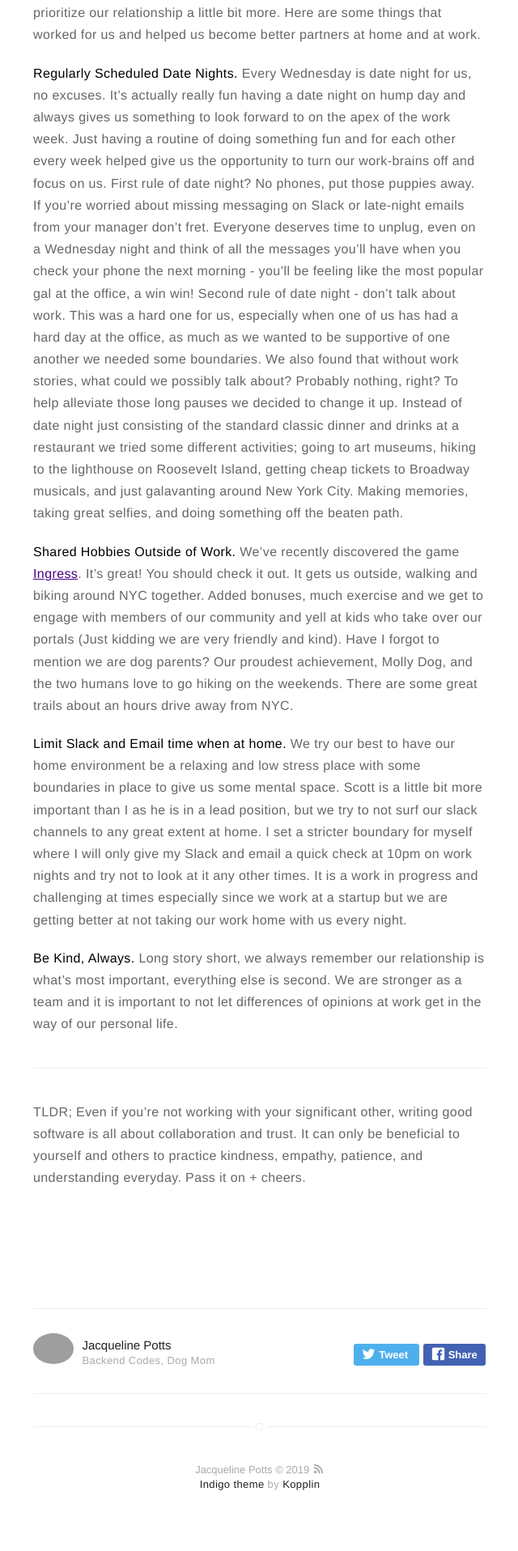
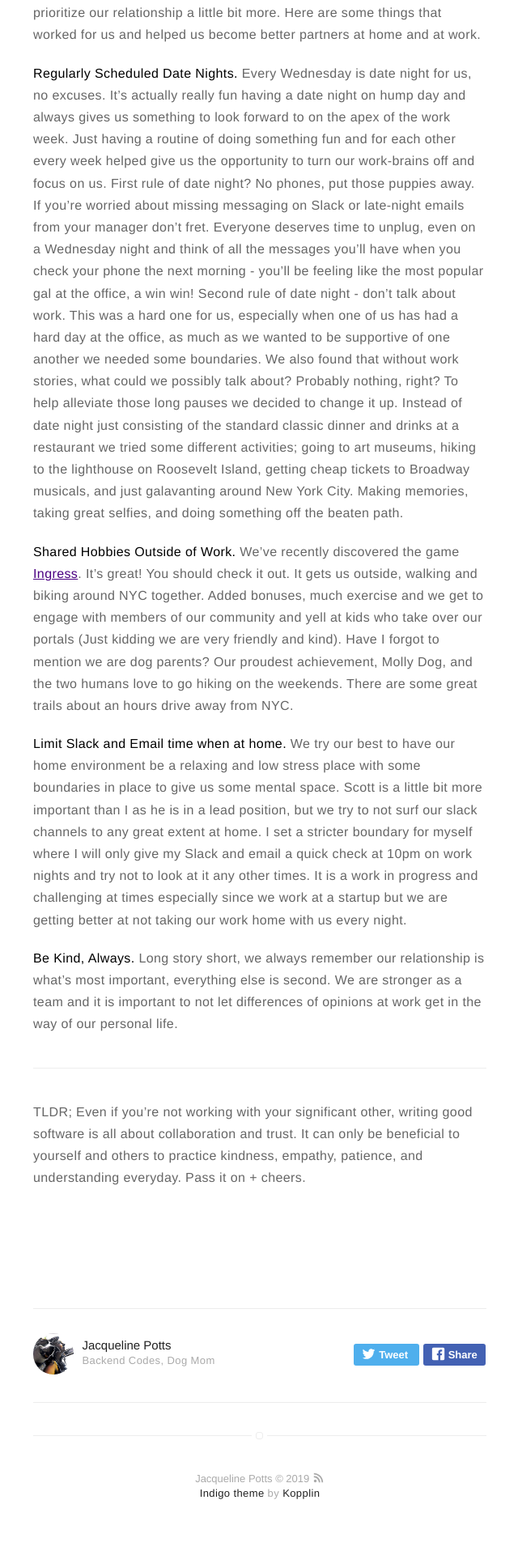
Before and after one commit to jpotts244/jpotts244.github.io, a Jekyll site: the page built from _posts/2018-07-27-engineering-power-couple.markdown, in a window 1280 px wide. Shown: the part 1436-3352 px from the top of the page at 81% size, without its empty margins (319-959 px from the left). Built offline with Jekyll 4.4.1, drawn with Linux system fonts in a browser that asks for light colours.

Commit message:
Fix broken image

```diff
--- a/_config.yml
+++ b/_config.yml
@@ -54,7 +54,7 @@ authors:
         name: Jacqueline Potts
         bio: Backend Codes, Dog Mom
         external-image: false
-        picture: assets/images/molly_and_me.png
+        picture: assets/images/molly-and-me.jpg
         twitter: jackie_potts
 
 # do you want a larger site? change the option below
```
